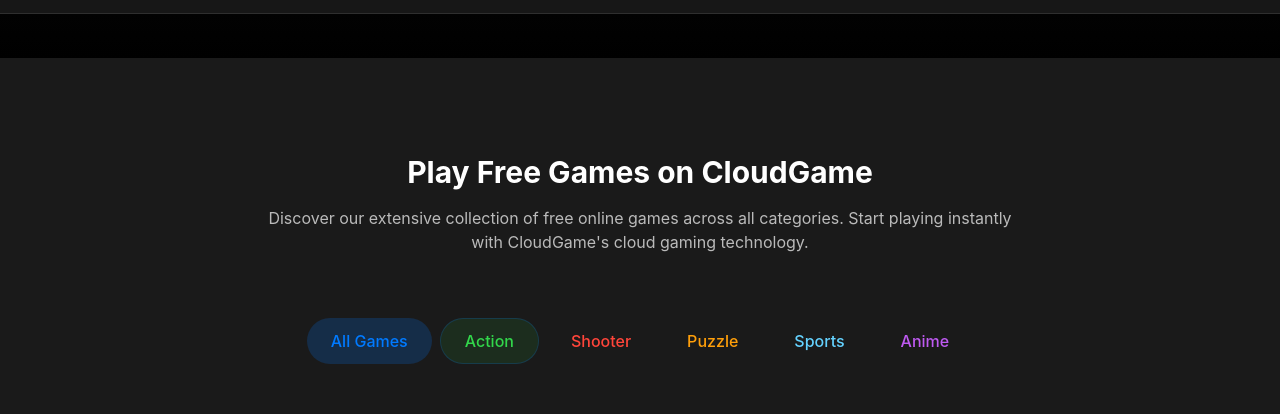
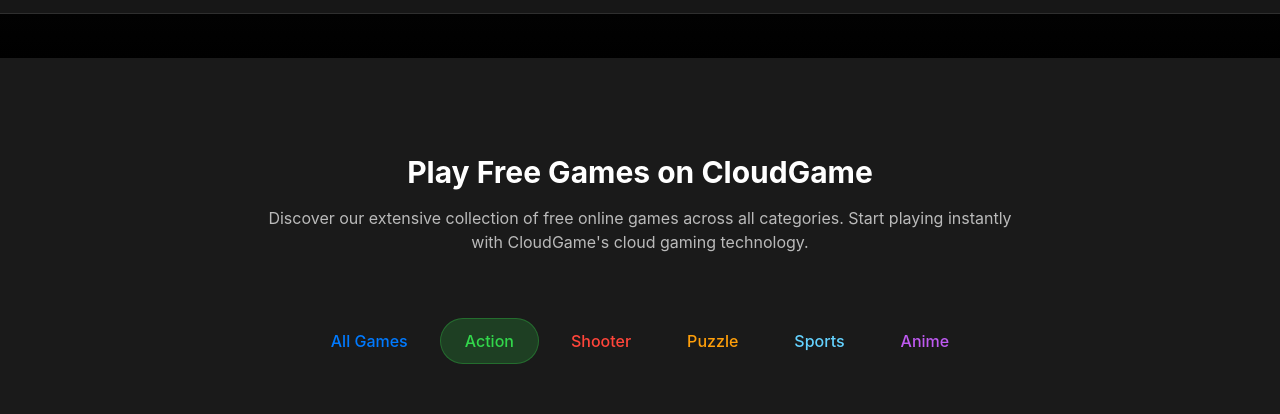
Before and after one commit to zhangxingmao/cloudgame, a plain HTML site: page index.html in a window 1280 px wide. Both pictures are taken after a click on the button "Action". Shown: the part 512-926 px from the top of the page. Drawn offline with nearby package versions, Linux system fonts and the light colour scheme.

Commit message:
页面优化

```diff
--- a/index.html
+++ b/index.html
@@ -641,23 +641,31 @@
                     currentPage = 1;
 
                     // Remove active class from all buttons
-                    categoryButtons.forEach(btn => btn.classList.remove('active', 'bg-primary/10', 'border', 'border-primary/20'));
+                    categoryButtons.forEach(btn => {
+                        btn.classList.remove('active', 'bg-primary/20', 'border', 'border-primary/30');
+
+                        // Reset category-specific styling
+                        const category = btn.getAttribute('data-category');
+                        if (category !== 'all') {
+                            btn.classList.remove(`bg-${category}/20`);
+                        }
+                    });
 
                     // Add active class to clicked button
-                    this.classList.add('active', 'bg-primary/10', 'border', 'border-primary/20');
+                    this.classList.add('active');
 
                     // Get the selected category
                     currentCategory = this.getAttribute('data-category');
 
+                    // Apply specific styles based on category
+                    if (currentCategory === 'all') {
+                        this.classList.add('bg-primary/20', 'border', 'border-primary/30');
+                    } else {
+                        this.classList.add(`bg-${currentCategory}/20`, 'border', `border-${currentCategory}/30`);
+                    }
+
                     // Display initial set of games
                     displayGamesByCategory(currentCategory, currentPage);
-
-                    // Apply specific styles based on category
-                    if (currentCategory !== 'all') {
-                        const categoryColor = getColorForCategory(currentCategory);
-                        this.classList.remove('bg-primary/10');
-                        this.classList.add(`bg-${currentCategory}/10`);
-                    }
 
                     // Show or hide the view more button
                     updateViewMoreButtonVisibility();
@@ -686,7 +694,10 @@
 
             // Initialize games array
             function initializeGames() {
-                // Get initial games
+                // Clear the allGames array to avoid duplicates if function is called multiple times
+                allGames = [];
+
+                // Get initial games from the document
                 gameCards.forEach(card => {
                     allGames.push({
                         element: card,
@@ -706,6 +717,10 @@
                         isAdditional: true
                     });
                 });
+
+                // After initializing all games, display initial set
+                displayGamesByCategory('all', currentPage);
+                updateViewMoreButtonVisibility();
             }
 
             // Display games by category and page
```
